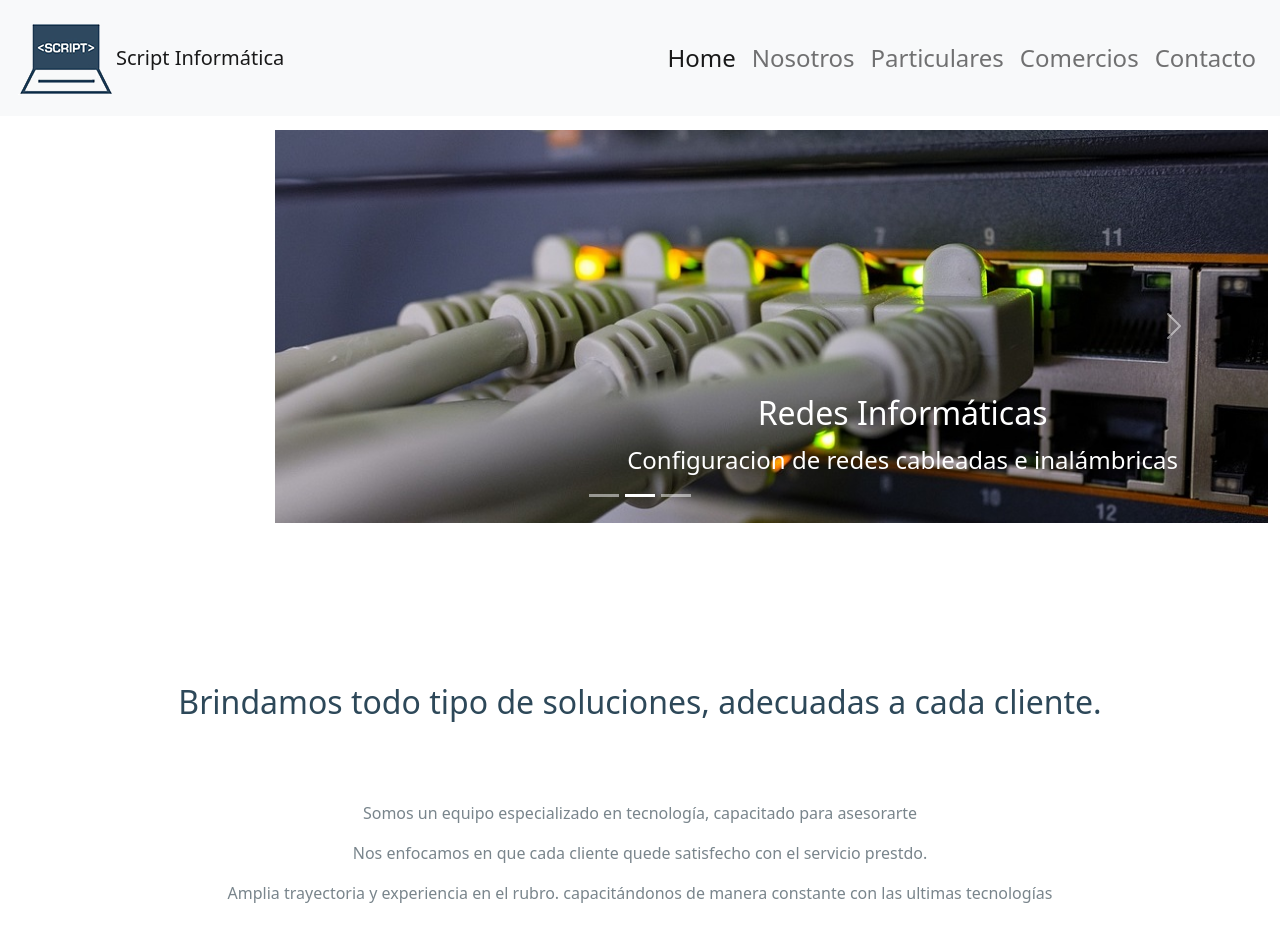
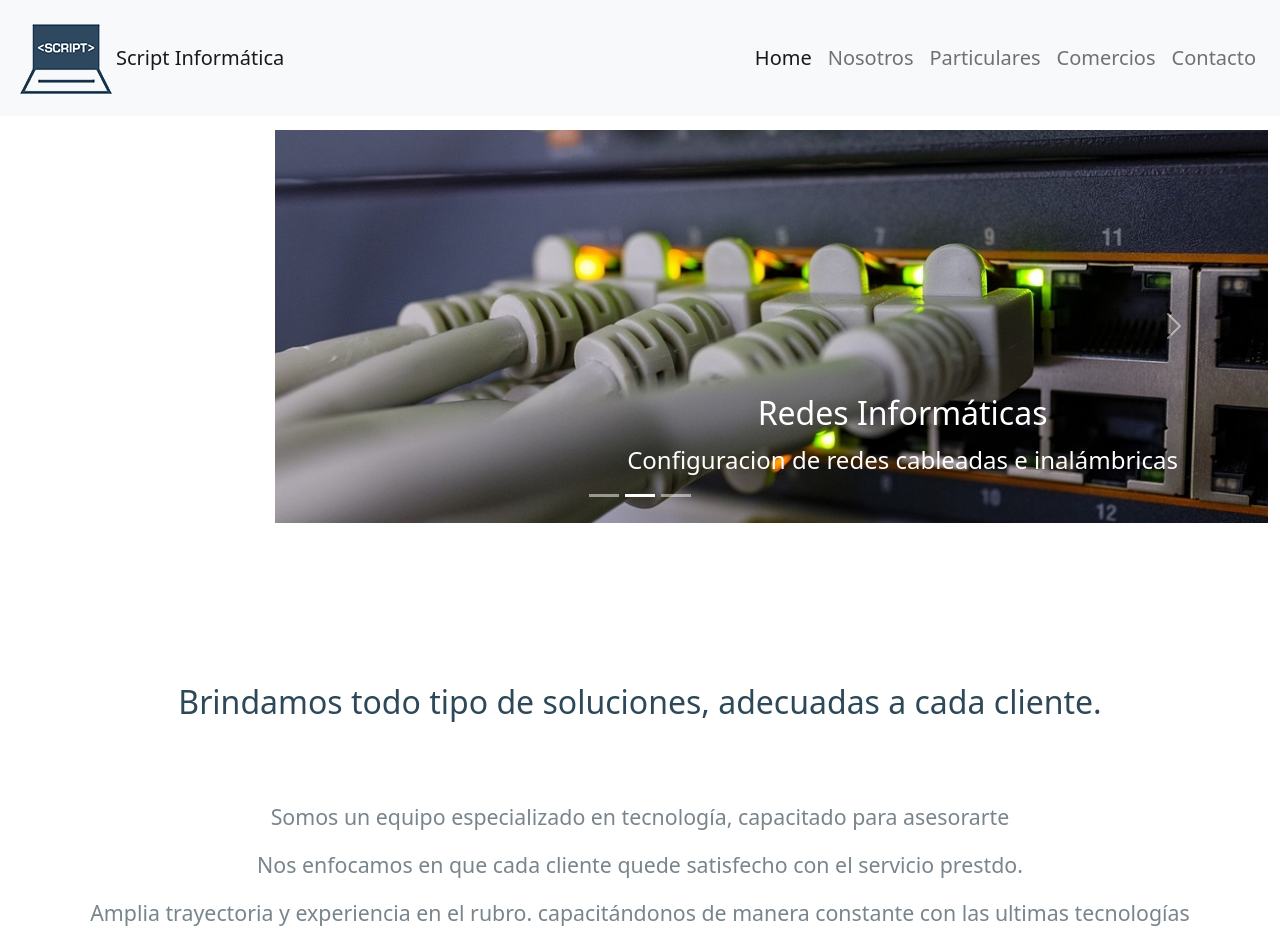
Before and after one commit to cmpereirad/Carlos-Pereira-Script, a plain HTML site: page index.html in a window 1280 px wide. Shown: the top 952 px of the page. Drawn offline with nearby package versions, Linux system fonts and the light colour scheme; a web font is replaced by a local one.

Commit message:
Entrega Final2

```diff
--- a/scss/_color.scss
+++ b/scss/_color.scss
@@ -33,7 +33,7 @@ h1{
 }
 p{
     color: $gris;
-    font-size: medium;
+    font-size: 16pt;
 }
 .textFooter{
     color: $face;
@@ -62,14 +62,14 @@ a{
     text-decoration: none;
 }
 li{
-    font-size: small;
+    font-size: 12pt;
 }
 .limenu{
     font-size: medium;
     list-style: none;
 }
 .nav-link{
-    font-size: 18pt;
+    font-size: 15pt;
 }
 .disenio{
     font-size: small;
```
Also changed, not shown: scss/style.css, 1 other file.
